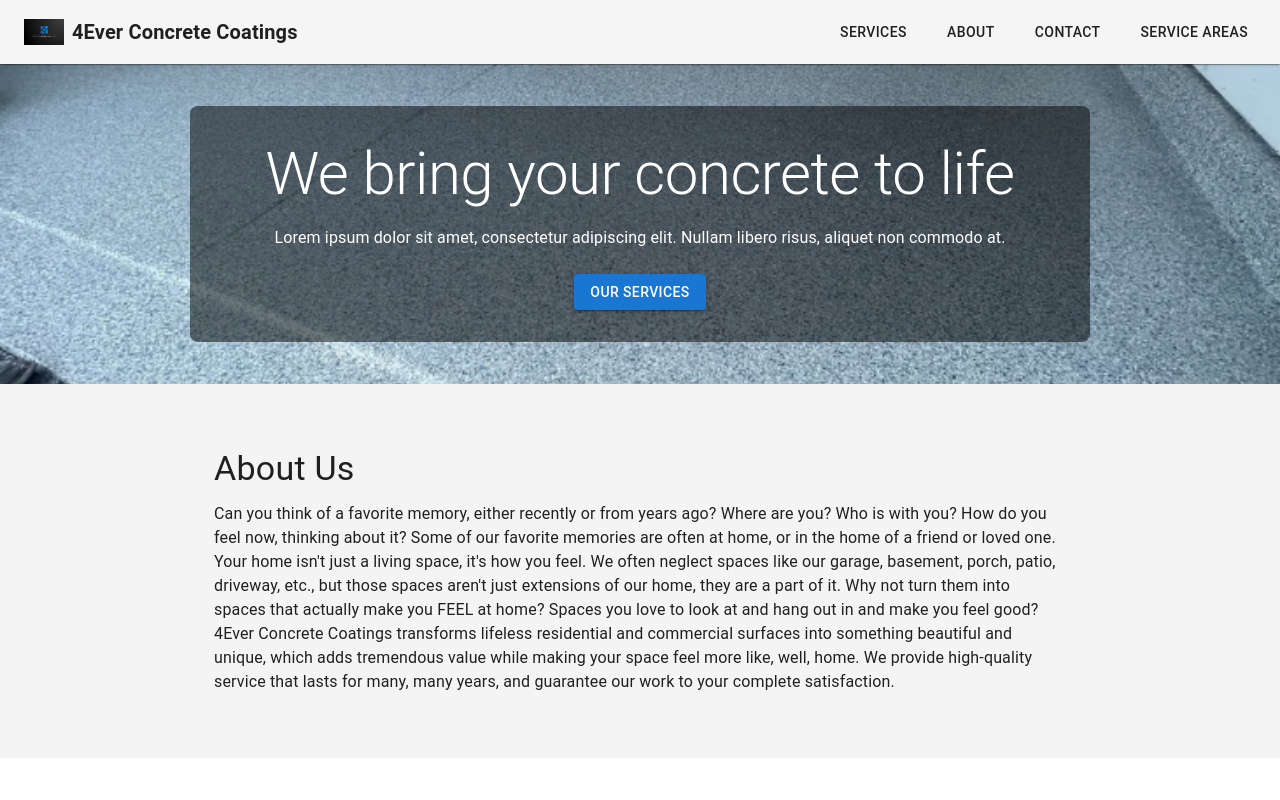
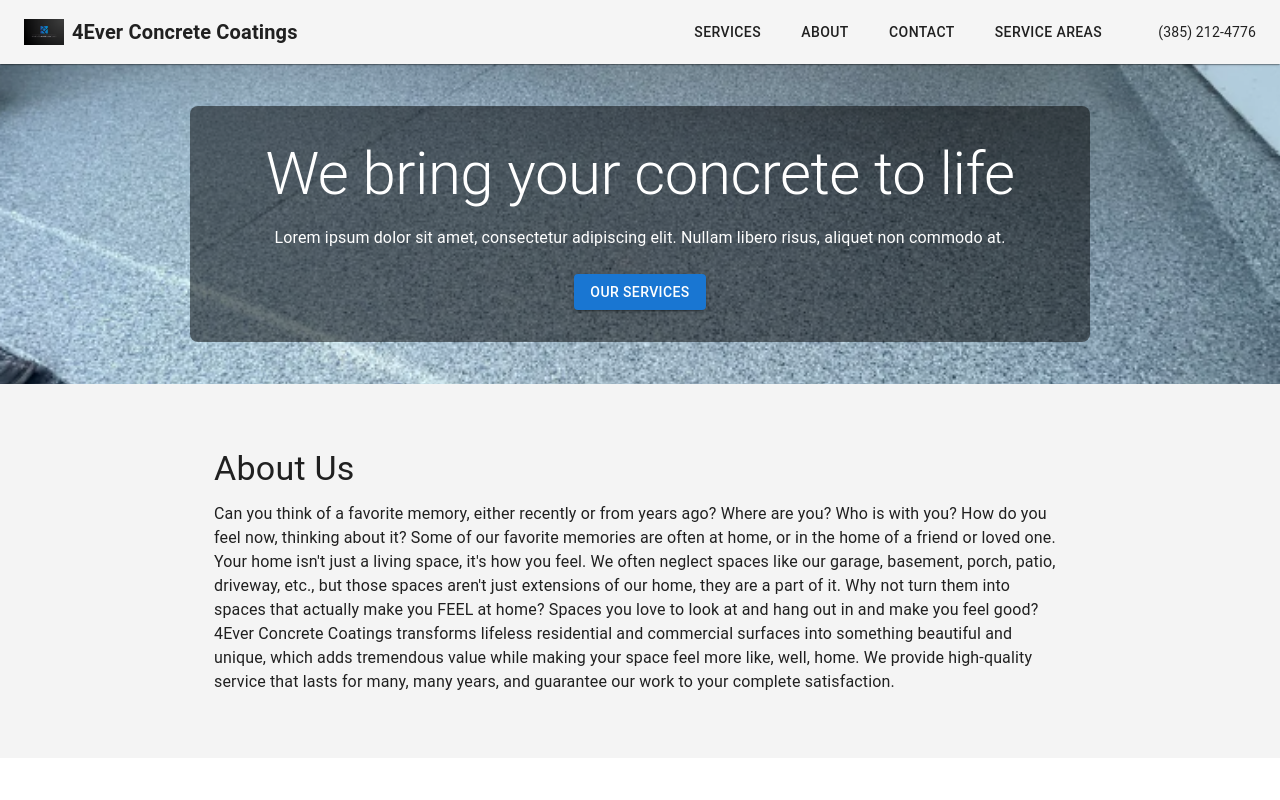
Before and after one commit to DeftVision/a-deifel, a React (Vite) app in the folder my-app/: page / in a window 1280 px wide. Shown: the top 800 px of the page. Built offline with nearby package versions, Linux system fonts and the light colour scheme.

Commit message:
added phone number in navbar top right

```diff
--- a/my-app/src/components/Navbar.jsx
+++ b/my-app/src/components/Navbar.jsx
@@ -63,6 +63,11 @@ export default function Navbar() {
                                 ))}
                             </Menu>
                         </Box>
+                        <Typography variant="body2" sx={{ ml: 3 }}>
+                            <a href="tel:+14805551234" style={{ textDecoration: 'none', color: 'inherit' }}>
+                                (385) 212-4776
+                            </a>
+                        </Typography>
                     </Box>
 
                     {/* Mobile Menu */}
```
